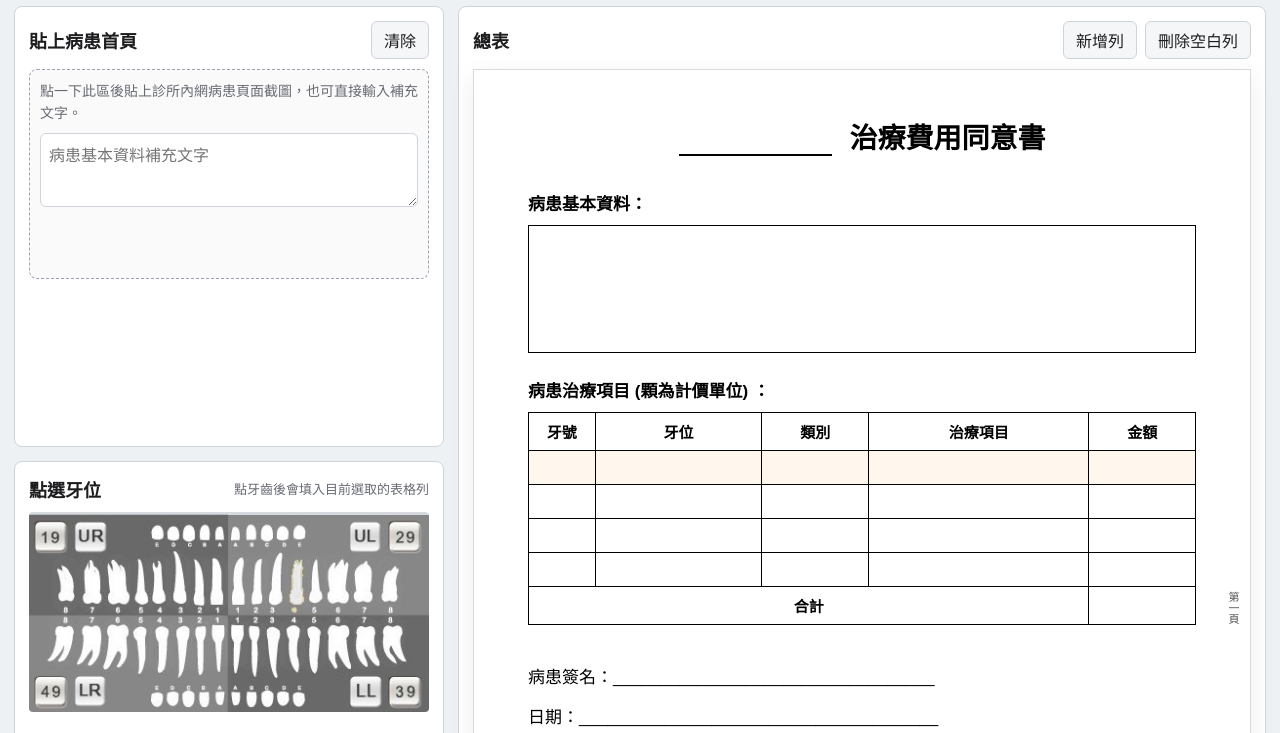
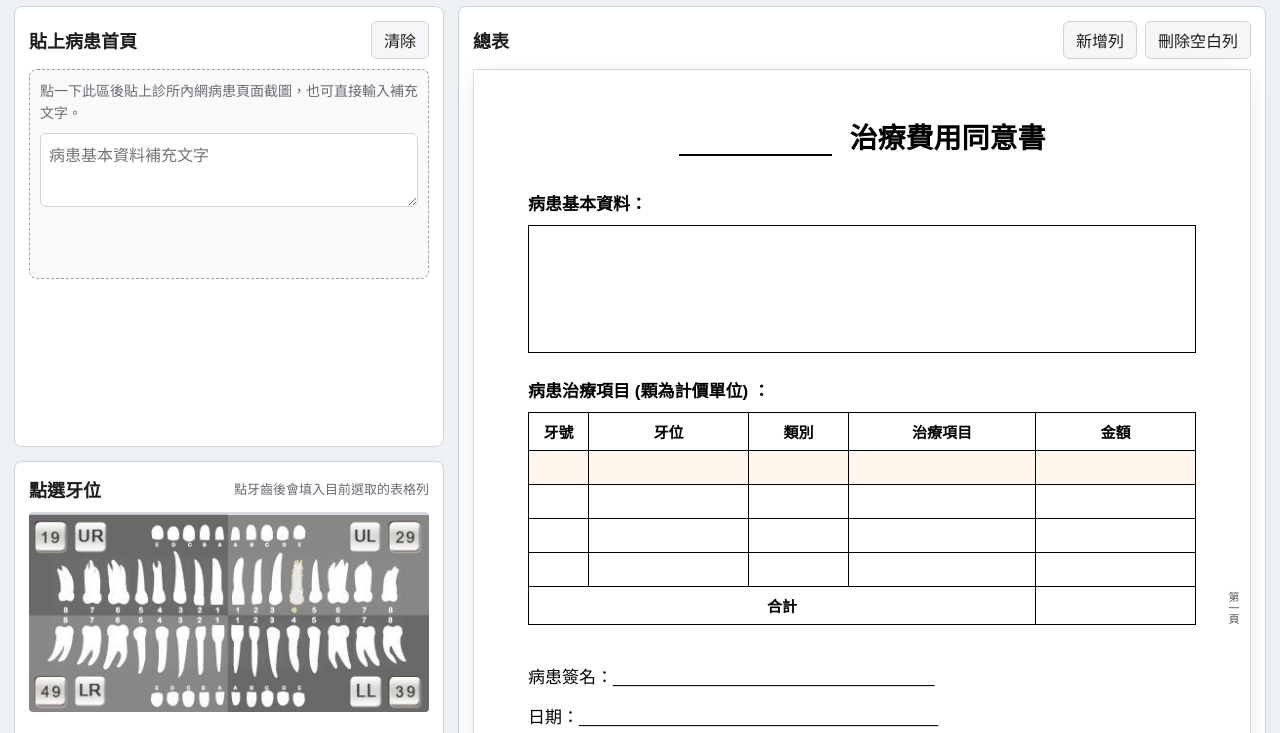
Before and after one commit to kuohappiness/hengmei-consent-form, a plain HTML site: page index.html in a window 1280 px wide. Shown: the part 67-800 px from the top of the page. Drawn offline with Linux system fonts and the light colour scheme.

Commit message:
Widen amount column

```diff
--- a/styles.css
+++ b/styles.css
@@ -368,23 +368,23 @@ button.ghost {
 }
 
 .consent-table col:nth-child(1) {
-  width: 10%;
+  width: 9%;
 }
 
 .consent-table col:nth-child(2) {
-  width: 25%;
+  width: 24%;
 }
 
 .consent-table col:nth-child(3) {
-  width: 16%;
+  width: 15%;
 }
 
 .consent-table col:nth-child(4) {
-  width: 33%;
+  width: 28%;
 }
 
 .consent-table col:nth-child(5) {
-  width: 16%;
+  width: 24%;
 }
 
 .consent-table tr.group-row td:first-child {
@@ -414,6 +414,12 @@ button.ghost {
 }
 
 .consent-table td.amount-cell {
+  text-align: center;
+  white-space: nowrap;
+}
+
+#totalCell {
+  white-space: nowrap;
   text-align: center;
 }
 
```
